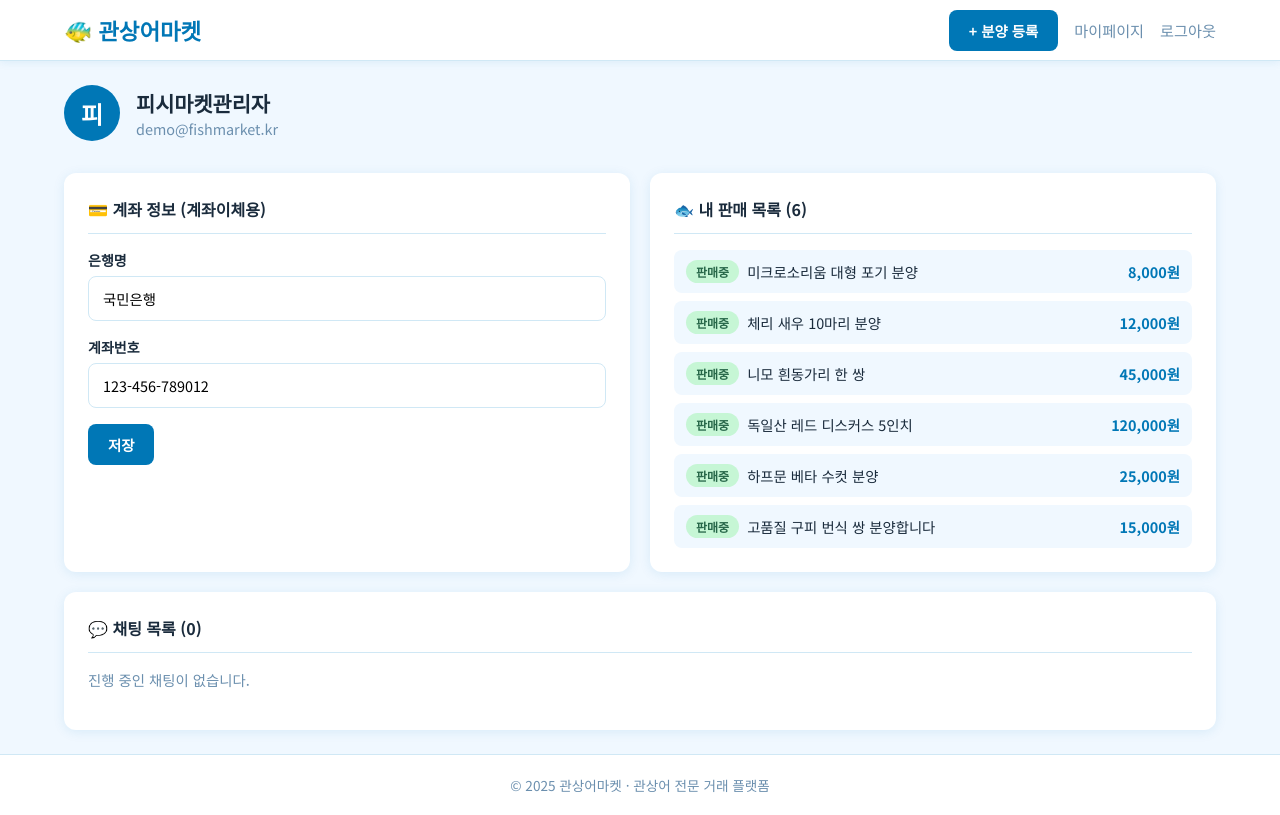
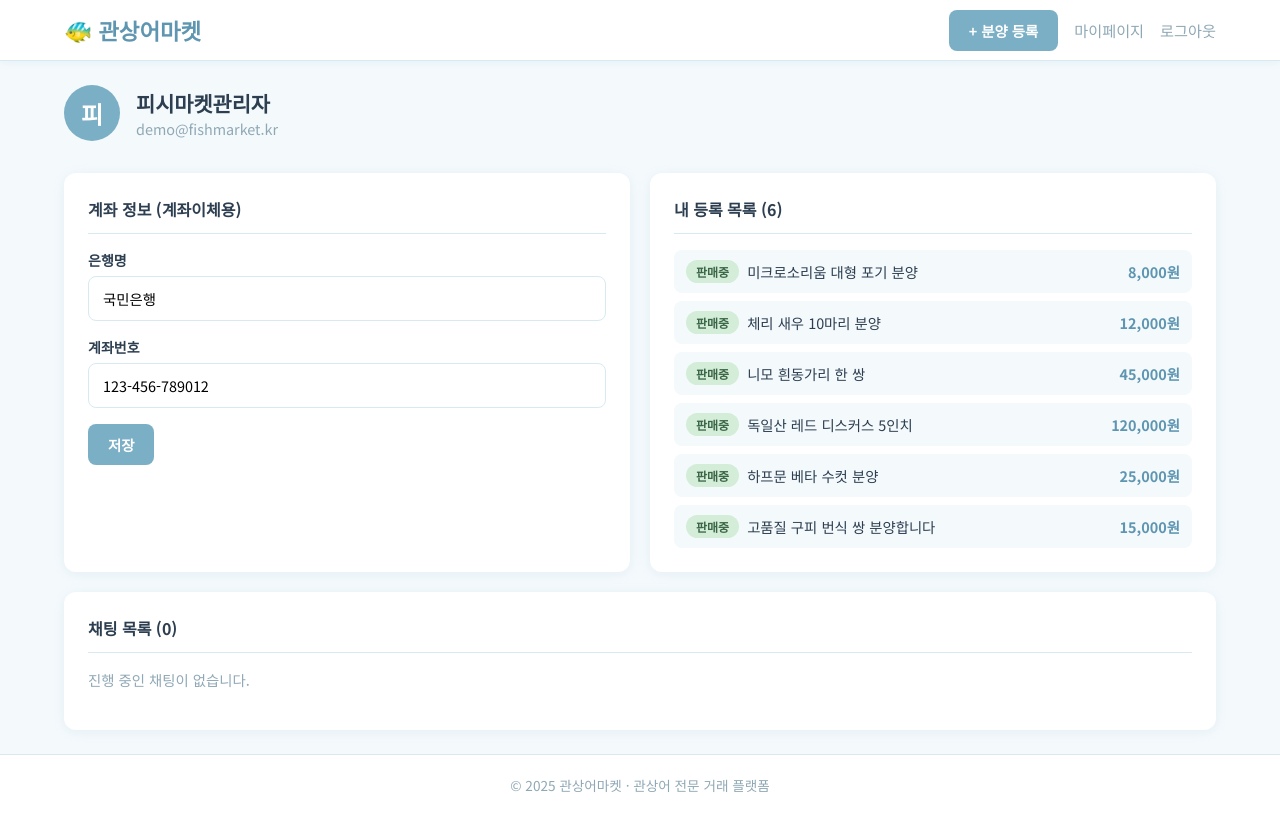
Before and after one commit to foxroma6/hosub, a Flask app: page /my in a window 1280 px wide. Run offline with Flask 3, Linux system fonts and the light colour scheme; a user stored in the database is signed in.

Commit message:
Apply pastel color theme and clean up bullet points
- Replace deep blue palette with soft pastel blue tones
- Convert emoji bullet points to CSS dot bullets in detail-meta
- Remove emoji icons from section headings in my_page and form

Co-Authored-By: Claude Sonnet 4.6 <noreply@anthropic.com>

```diff
--- a/static/css/style.css
+++ b/static/css/style.css
@@ -2,16 +2,16 @@
 *, *::before, *::after { box-sizing: border-box; margin: 0; padding: 0; }
 
 :root {
-  --primary: #0077B6;
-  --primary-dark: #005F92;
-  --primary-light: #00B4D8;
-  --accent: #48CAE4;
-  --bg: #F0F8FF;
+  --primary: #7BAFC6;
+  --primary-dark: #5E95B0;
+  --primary-light: #A8CDD9;
+  --accent: #B5D8E2;
+  --bg: #F4F9FC;
   --surface: #FFFFFF;
-  --text: #1A2B3C;
-  --text-muted: #6B8FAE;
-  --border: #D0E8F5;
-  --shadow: 0 2px 12px rgba(0,119,182,0.1);
+  --text: #2C3E50;
+  --text-muted: #8FA8B5;
+  --border: #D8EAF1;
+  --shadow: 0 2px 12px rgba(123,175,198,0.13);
   --radius: 12px;
 }
 
@@ -33,7 +33,7 @@ a { text-decoration: none; color: inherit; }
   position: sticky;
   top: 0;
   z-index: 100;
-  box-shadow: 0 2px 8px rgba(0,119,182,0.08);
+  box-shadow: 0 2px 8px rgba(123,175,198,0.1);
 }
 
 .nav-inner {
@@ -49,7 +49,7 @@ a { text-decoration: none; color: inherit; }
 .nav-logo {
   font-size: 1.4rem;
   font-weight: 700;
-  color: var(--primary);
+  color: var(--primary-dark);
 }
 
 .nav-links {
@@ -288,9 +290,9 @@ a { text-decoration: none; color: inherit; }
   font-weight: 600;
 }
 
-.status-판매중  { background: #C6F6D5; color: #276749; }
-.status-예약중  { background: #FEFCBF; color: #744210; }
-.status-판매완료 { background: #E2E8F0; color: #4A5568; }
+.status-판매중  { background: #D4EDD9; color: #3A6645; }
+.status-예약중  { background: #FDF0D0; color: #7A5A20; }
+.status-판매완료 { background: #E4ECF0; color: #5A6B75; }
 
 /* ── Empty State ── */
 .empty-state {
@@ -717,6 +740,7 @@ a { text-decoration: none; color: inherit; }
   margin-bottom: 16px;
   padding-bottom: 12px;
   border-bottom: 1px solid var(--border);
+  color: var(--text);
 }
 
 .my-list { display: flex; flex-direction: column; gap: 8px; }
@@ -732,10 +756,10 @@ a { text-decoration: none; color: inherit; }
   transition: background 0.2s;
 }
 
-.my-list-item:hover { background: #D0E8F5; }
+.my-list-item:hover { background: #DDEDF5; }
 
 .my-fish-info { display: flex; align-items: center; gap: 8px; }
-.my-fish-price { color: var(--primary); font-weight: 600; }
+.my-fish-price { color: var(--primary-dark); font-weight: 600; }
 .chat-meta { color: var(--text-muted); font-size: 0.82rem; }
 .empty-text { color: var(--text-muted); font-size: 0.9rem; margin-bottom: 16px; }
 
--- a/templates/fish_new.html
+++ b/templates/fish_new.html
@@ -4,7 +4,7 @@
 {% block content %}
 <div class="container">
   <div class="form-card">
-    <h2>🐠 분양 등록</h2>
+    <h2>분양 등록</h2>
 
     <form method="post" enctype="multipart/form-data">
       <div class="form-group">
--- a/templates/my_page.html
+++ b/templates/my_page.html
@@ -14,7 +14,7 @@
   <div class="my-grid">
     <!-- 계좌 정보 -->
     <div class="my-card">
-      <h3>💳 계좌 정보 (계좌이체용)</h3>
+      <h3>계좌 정보 (계좌이체용)</h3>
       <form method="post" action="{{ url_for('update_bank') }}">
         <div class="form-group">
           <label>은행명</label>
@@ -32,7 +32,7 @@
 
     <!-- 판매 목록 -->
     <div class="my-card">
-      <h3>🐟 내 판매 목록 ({{ my_listings|length }})</h3>
+      <h3>내 등록 목록 ({{ my_listings|length }})</h3>
       {% if my_listings %}
         <div class="my-list">
           {% for fish in my_listings %}
@@ -53,7 +53,7 @@
 
     <!-- 채팅 목록 -->
     <div class="my-card" style="grid-column: span 2;">
-      <h3>💬 채팅 목록 ({{ (buy_rooms|length) + (sell_rooms|length) }})</h3>
+      <h3>채팅 목록 ({{ (buy_rooms|length) + (sell_rooms|length) }})</h3>
       {% set all_rooms = buy_rooms + sell_rooms %}
       {% if all_rooms %}
         <div class="my-list">
```
Also changed, not shown: other parts of static/css/style.css (+56 -33 lines), templates/fish_detail.html (+6 -6 lines).
